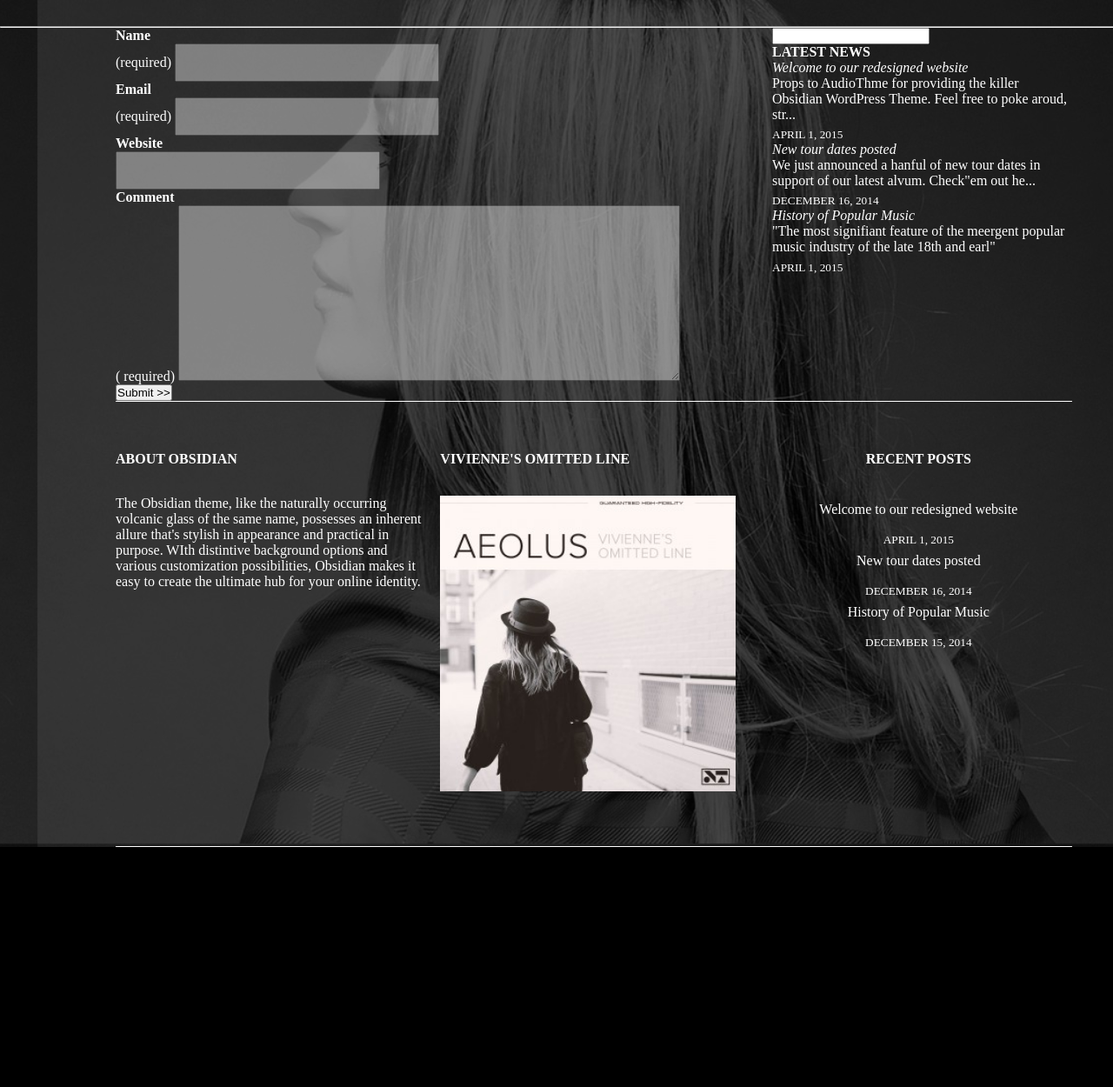
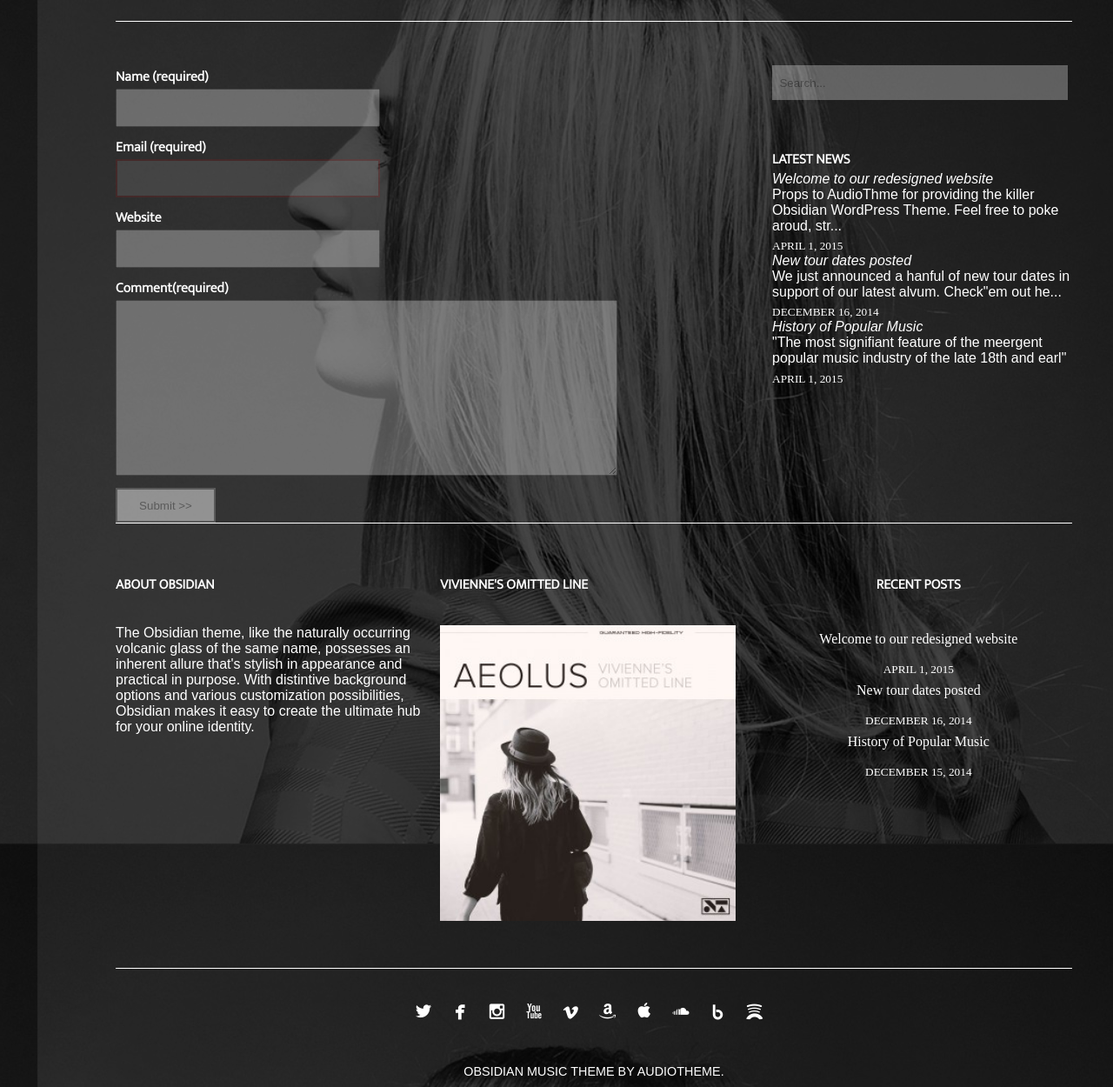
Before and after one commit to YCariou/challenge1, a plain HTML site: page contact.html in a window 1280 px wide. Shown: the part 310-1560 px from the top of the page at 87% size. Before the commit the page ends 1284 px from the top, so only its background shows below. Drawn offline with Linux system fonts and the light colour scheme; files whose address does not match are found by name.

Commit message:
sauvegarde contact

```diff
--- a/contact.html
+++ b/contact.html
@@ -10,7 +10,6 @@
 
 	<div class="bigcontainer">
 
-		<div class="HEADER">
 					<nav>
 						<ul>
 							<li><a href="#">HOME</a></li>
@@ -20,24 +19,24 @@
 							<li><a href="#">VIDEOS</a></li>
 							<li><a href="#">NEWS</a></li>
 							<li><a href="#">TOUR</a></li>
-							<li><a href="#">CONTACT</a></li>
+							<li><a href="#" class="active">CONTACT</a></li>
 						</ul>
 					</nav>
+		<div class="HEADER">
 
-		<h1> Projet Audio </h1>
+		<h1> PROJET AUDIO </h1>
 		<h2> Contact </h2>
 		</div>
 
-		<hr>
 
 		<div class="main">
 				<div class="formulaire">
-						<div>
-							<label for="name"><h4>Name</h4> (required) </label>
+						<div class="name1">
+							<label for="name"><h4>Name  (required)</h4> </label>
 							<input type="text" id="name" name="user_name">
 						</div>
 						<div>
-							<label for="mail"><h4>Email</h4> (required) </label>
+							<label for="mail"><h4>Email  (required) </h4></label>
 							<input type="email" id="mail" name="user_mail">
 						</div>
 						<div>
@@ -45,11 +44,11 @@
 							<input type="website" id=website name="website">
 						</div>
 						<div>
-							<label for="comment"><h4>Comment</h4> (	required)</label>
+							<label for="comment"><h4>Comment(required)</h4></label>
 							<textarea id="msg" name="user_message"></textarea>
 						</div>
 						<div class="button">
-							<button type="submit">Submit >></button>
+							<a href=""><button type="submit">Submit >> </button></a>
 						</div>
 				</div>
 
@@ -57,7 +56,7 @@
 
 						<div class="SearchBar">
 							<label for="search"></label>
-							<input type="search" id=search name="Search">
+							<input type="search" id=search name="Search" value="  Search...">
 						</div>
 						<div>
 							<h4>LATEST NEWS</h4>
@@ -85,7 +84,7 @@
 									<div class="about">
 						<article>
 							<h4>ABOUT OBSIDIAN</h4>
-						<p>The Obsidian theme, like the naturally occurring volcanic glass of the same name, possesses an inherent allure that's stylish in appearance and practical in purpose. WIth distintive background options and various customization possibilities, Obsidian makes it easy to create the ultimate hub for your online identity.</p>
+							<p>The Obsidian theme, like the naturally occurring volcanic glass of the same name, possesses an inherent allure that's stylish in appearance and practical in purpose. With distintive background options and various customization possibilities, Obsidian makes it easy to create the ultimate hub for your online identity.</p>
 						</article>
 						<article>
 							<h4>VIVIENNE'S OMITTED LINE</h4>
@@ -102,6 +101,22 @@
 						</article>
 					</div>
 
+					<footer>
+						<ul>
+							<li><a href='#' class='symbol' title='twitterbird'></a></li>
+							<li><a href='#' class='symbol' title='facebook'></a></li>
+							<li><a href='#' class='symbol' title='instagram'></a></li>
+							<li><a href='#' class='symbol' title='youtube'></a></li>
+							<li><a href='#' class='symbol' title='vimeo'></a></li>
+							<li><a href='#' class='symbol' title='amazon'></a></li>
+							<li><a href='#' class='symbol' title='apple'></a></li>
+							<li><a href='#' class='symbol' title='soundcloud'></a></li>
+							<li><a href='#' class='symbol' title='yahoobuzz'></a></li>
+							<li><a href='#' class='symbol' title='spotify'></a></li>
+						</ul>
+						<p class="pfooter">OBSIDIAN MUSIC THEME BY AUDIOTHEME.</p>
+					</footer>
+
 	</div>
 </body>
 
--- a/stylecontact.css
+++ b/stylecontact.css
@@ -1,3 +1,12 @@
+/*TYPO */
+
+@font-face {
+	font-family: "mukta";
+	src: url("font/mukta/Mukta-Light.ttf");
+}
+
+
+
 * {
 	margin: 0 auto;
 	padding: 0;
@@ -12,6 +21,7 @@ body {
 	background: linear-gradient(rgba(0, 0, 0, 0.7), rgba(0, 0, 0, 0.7)), url(images/background.jpg) top;
 	background-size: cover;
 	background-attachment: fixed;
+	background-position-y:-350px;
 	width:1366px;
 }
 
@@ -19,12 +29,28 @@ h1 {
 	color: #fff;
 	margin: auto;
 	font-size: 500%;
+	font-weight: lighter;
+	font-family: "mukta";
+	padding-top: 50px;
+}
+h2{
+	font-family: "Mukta";
+	font-weight: lighter;
+}
+h4{
+	font-family: "Mukta";
+}
+p{
+	font-family: sans-serif;
+}
 
-}
+
+
+
 /* NAVBAR */
 .HEADER {
 	width:1365px;
-	height: 340px;
+	height: 250px;
 	text-align: center;
 }
 
@@ -55,6 +81,10 @@ nav ul li {
 	padding-right: 38px;
 
 }
+
+.active{
+	color: white;
+}
 /* MAIN */
 
 .main{
@@ -62,39 +92,64 @@ nav ul li {
 	justify-content: space-around;
 	align-content: center;
 	width: 1100px;
+	border-top: 1px solid;
+
 }
 
 .formulaire{
 	width: 755px;
+	margin-top: 50px;
 }
 
 #name {
  width: 300px;
  height: 40px;
- opacity:0.4;
+ opacity:0.3;
+ margin-bottom: 10px;
 }
 
 #mail {
- width: 300px;
- height: 40px;
- opacity:0.4;
+	width: 300px;
+	height: 40px;
+	opacity:0.1;
+	margin-bottom: 10px;
+	border-style: solid;
+	border-color: red;
  }
 
 #website {
- width: 300px;
- height: 40px;
- opacity:0.4;
+	width: 300px;
+ 	height: 40px;
+	opacity:0.3;
+	 margin-bottom: 10px;
 }
 #msg{
 	width: 575px;
 	height: 200px;
-	opacity:0.4;
+	opacity:0.3;
+	 margin-bottom: 10px;
 }
 
+button {
+	width: 115px;
+	height: 40px;
+	color: grey;
+	border: 2px solid;
+	opacity: 0.5;
+}
 
 
 .latestnews {
 	width: 345px;
+	margin-top: 50px;
+}
+#search{
+	width: 340px;
+	height:40px;
+	opacity:0.3;
+	border: solid 1px white;
+	margin-bottom: 55px;
+	color: grey;
 }
 
 
@@ -138,3 +193,70 @@ nav ul li {
 	color: #fff;
 	padding: 57px 0 33px 0;
 }
+
+
+/* FOOTER */
+
+footer {
+	height: 190px;
+}
+
+.pfooter {
+	color: #fff;
+	text-align: center;
+	font-size: 90%;
+	position: relative;
+	bottom: 15px;
+}
+
+footer ul {
+	list-style: none;
+	display: flex;
+	text-align: center;
+	justify-content: center;
+}
+
+footer ul li {
+	padding: 28px 0 55px 0;
+	margin: 0;
+}
+
+footer ul li a {
+	text-decoration: none;
+	color: #fff;
+	font-size: 180%;
+}
+
+/* LOGO */
+
+@font-face {
+    font-family: 'Mono Social Icons Font';
+    src: url('monosocialiconsfont-master/MonoSocialIconsFont-1.10.eot');
+    src: url('monosocialiconsfont-master/MonoSocialIconsFont-1.10.eot?#iefix') format('embedded-opentype'),
+         url('monosocialiconsfont-master/MonoSocialIconsFont-1.10.woff') format('woff'),
+         url('monosocialiconsfont-master/MonoSocialIconsFont-1.10.ttf') format('truetype'),
+         url('monosocialiconsfont-master/MonoSocialIconsFont-1.10.svg#MonoSocialIconsFont') format('svg');
+    src: url('monosocialiconsfont-master/MonoSocialIconsFont-1.10.ttf') format('truetype');
+    font-weight: normal;
+    font-style: normal;
+}
+
+.symbol, a.symbol:before {
+    font-family: 'Mono Social Icons Font';
+    -webkit-text-rendering: optimizeLegibility;
+    -moz-text-rendering: optimizeLegibility;
+    -ms-text-rendering: optimizeLegibility;
+    -o-text-rendering: optimizeLegibility;
+    text-rendering: optimizeLegibility;
+    -webkit-font-smoothing: antialiased;
+    -moz-font-smoothing: antialiased;
+    -ms-font-smoothing: antialiased;
+    -o-font-smoothing: antialiased;
+    font-smoothing: antialiased;
+}
+
+a.symbol:before {
+    content: attr(title);
+    margin-right: 0.3em;
+    font-size: 130%;
+}
```
Lines whose indentation alone changed are shown as unchanged.
